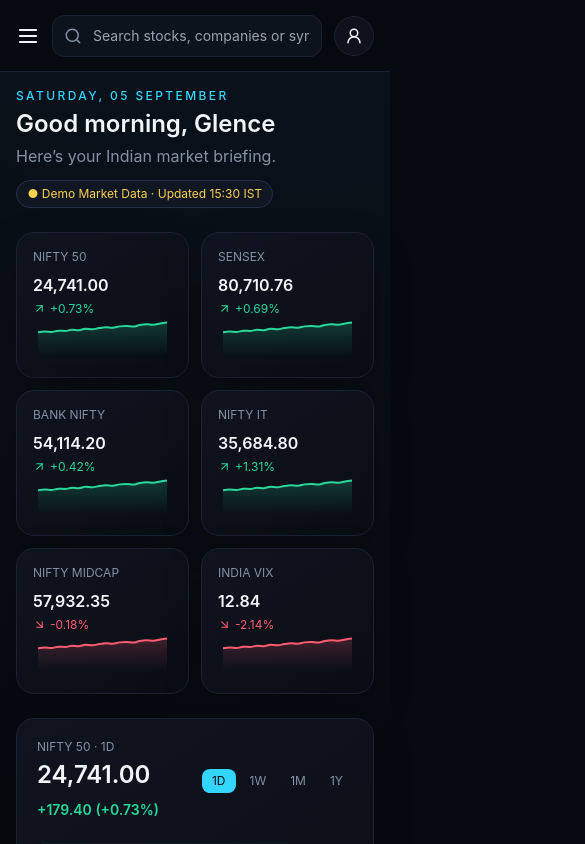
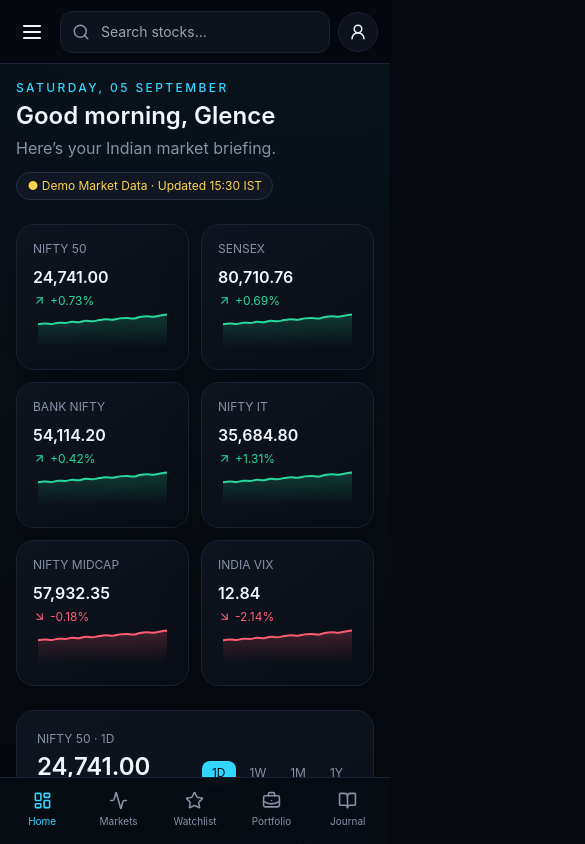
Before and after one commit to danielglence/algotradingbot, a Next.js app: page / in a window 390 px wide. Shown: the top 844 px of the page, 585 px wide, since content can reach past the window. Built offline with nearby package versions, Linux system fonts and the light colour scheme.

Commit message:
Optimize dashboard for mobile devices

```diff
--- a/app/globals.css
+++ b/app/globals.css
@@ -1,2 +1,3 @@
 @tailwind base;@tailwind components;@tailwind utilities;
+html,body{max-width:100%;overflow-x:hidden}.card{min-width:0;max-width:100%}.recharts-wrapper,.recharts-surface{max-width:100%}select,input,textarea{max-width:100%}@media(max-width:640px){.card{border-radius:14px}.recharts-wrapper{min-width:0!important}table{font-size:12px}}
 *{box-sizing:border-box}html{background:#06090f;color-scheme:dark}body{margin:0;background:radial-gradient(circle at 78% -10%,rgba(35,97,124,.16),transparent 30%),#06090f;color:#f2f6fb;font-family:Inter,ui-sans-serif,system-ui;min-height:100vh}.card{background:linear-gradient(145deg,rgba(15,21,32,.96),rgba(9,14,22,.96));border:1px solid #1a2333;border-radius:18px;box-shadow:0 16px 42px rgba(0,0,0,.2)}.subtle{color:#8691a5}.up{color:#27d89b}.down{color:#ff5c72}.chip{border:1px solid #253044;background:#101722;border-radius:999px;padding:.3rem .65rem}.scrollbar-none::-webkit-scrollbar{display:none}button,input,select{font:inherit}.grid-bg{background-image:linear-gradient(rgba(255,255,255,.025) 1px,transparent 1px),linear-gradient(90deg,rgba(255,255,255,.025) 1px,transparent 1px);background-size:28px 28px}@keyframes rise{from{opacity:0;transform:translateY(8px)}to{opacity:1;transform:none}}.appear{animation:rise .45s ease both}
--- a/components/shell.tsx
+++ b/components/shell.tsx
@@ -1,6 +1,8 @@
 'use client';
 import Link from 'next/link';import {usePathname,useRouter} from 'next/navigation';import {useMemo,useState} from 'react';import {Activity,AlarmClock,BarChart3,BookOpen,BriefcaseBusiness,ChevronDown,LayoutDashboard,Menu,Newspaper,Search,Settings,SlidersHorizontal,Star,UserRound,X} from 'lucide-react';import {stocks} from '@/lib/data';import {MarketStatus} from './market-status';
 const nav=[['Dashboard','/',LayoutDashboard],['Markets','/markets',Activity],['Stocks','/stocks/RELIANCE',BarChart3],['Screener','/screener',SlidersHorizontal],['Watchlist','/watchlist',Star],['Portfolio','/portfolio',BriefcaseBusiness],['Trading Journal','/journal',BookOpen],['News','/news',Newspaper],['Alerts','/alerts',AlarmClock],['Analytics','/analytics',BarChart3],['Settings','/settings',Settings]] as const;
-export function Shell({children}:{children:React.ReactNode}){const path=usePathname(),router=useRouter();const [open,setOpen]=useState(false),[q,setQ]=useState('');const results=useMemo(()=>q?stocks.filter(s=>(s.symbol+s.name).toLowerCase().includes(q.toLowerCase())).slice(0,5):[],[q]);return <div className="min-h-screen lg:grid lg:grid-cols-[245px_1fr]">
+export function Shell({children}:{children:React.ReactNode}){const path=usePathname(),router=useRouter();const [open,setOpen]=useState(false),[q,setQ]=useState('');const results=useMemo(()=>q?stocks.filter(s=>(s.symbol+s.name).toLowerCase().includes(q.toLowerCase())).slice(0,5):[],[q]);return <div className="min-h-screen lg:grid lg:grid-cols-[245px_1fr]">{open&&<button aria-label="Close navigation" onClick={()=>setOpen(false)} className="fixed inset-0 z-40 bg-black/60 lg:hidden"/>}
 <aside className={`${open?'translate-x-0':'-translate-x-full'} fixed inset-y-0 left-0 z-50 w-[245px] border-r border-line bg-[#080c13]/95 p-5 backdrop-blur-xl transition lg:sticky lg:top-0 lg:translate-x-0 lg:h-screen`}><div className="mb-8 flex items-center justify-between"><Link href="/" className="flex items-center gap-3"><span className="grid h-10 w-10 place-items-center rounded-xl bg-gradient-to-br from-cyan to-[#776dff] text-ink"><Activity size={21}/></span><span><b>MarketLens</b><small className="block text-[10px] tracking-[.18em] text-cyan">INDIA</small></span></Link><button onClick={()=>setOpen(false)} className="lg:hidden"><X/></button></div><nav className="space-y-1">{nav.map(([name,href,I])=><Link key={name} href={href} onClick={()=>setOpen(false)} className={`flex items-center gap-3 rounded-xl px-3 py-2.5 text-sm transition ${path===href?'border border-cyan/20 bg-cyan/10 text-cyan':'text-[#9aa5b8] hover:bg-white/5 hover:text-white'}`}><I size={17}/>{name}</Link>)}</nav><div className="absolute bottom-5 left-5 right-5 rounded-xl border border-line bg-panel p-3 text-xs"><div className="mb-1 flex items-center gap-2 text-good"><span className="h-2 w-2 rounded-full bg-good"/> Demo provider active</div><p className="subtle">Connect an authorised data API in settings.</p></div></aside>
-<main className="min-w-0"><header className="sticky top-0 z-30 flex h-[72px] items-center gap-3 border-b border-line bg-ink/85 px-4 backdrop-blur-xl md:px-7"><button onClick={()=>setOpen(true)} className="lg:hidden"><Menu/></button><div className="relative max-w-xl flex-1"><Search className="absolute left-3 top-3 text-muted" size={18}/><input value={q} onChange={e=>setQ(e.target.value)} placeholder="Search stocks, companies or symbols…" className="w-full rounded-xl border border-line bg-[#0d131d] py-2.5 pl-10 pr-3 text-sm outline-none focus:border-cyan/50"/>{results.length>0&&<div className="absolute top-12 w-full overflow-hidden rounded-xl border border-line bg-panel shadow-2xl">{results.map(s=><button key={s.symbol} onClick={()=>{router.push('/stocks/'+s.symbol);setQ('')}} className="flex w-full items-center justify-between px-4 py-3 text-left hover:bg-white/5"><span><b>{s.symbol}</b><small className="ml-2 subtle">{s.name}</small></span><span className={s.change>0?'up':'down'}>{s.change>0?'+':''}{s.change}%</span></button>)}</div>}</div><MarketStatus/><button className="grid h-10 w-10 place-items-center rounded-full border border-line bg-panel"><UserRound size={18}/></button></header>{children}</main></div>}
+<main className="min-w-0 pb-20 lg:pb-0"><header className="sticky top-0 z-30 flex h-16 items-center gap-2 border-b border-line bg-ink/90 px-3 backdrop-blur-xl md:h-[72px] md:gap-3 md:px-7"><button aria-label="Open navigation" onClick={()=>setOpen(true)} className="grid h-10 w-10 shrink-0 place-items-center lg:hidden"><Menu/></button><div className="relative max-w-xl flex-1"><Search className="absolute left-3 top-3 text-muted" size={18}/><input value={q} onChange={e=>setQ(e.target.value)} placeholder="Search stocks…" className="w-full rounded-xl border border-line bg-[#0d131d] py-2.5 pl-10 pr-3 text-sm outline-none focus:border-cyan/50"/>{results.length>0&&<div className="absolute top-12 z-50 w-full overflow-hidden rounded-xl border border-line bg-panel shadow-2xl">{results.map(s=><button key={s.symbol} onClick={()=>{router.push('/stocks/'+s.symbol);setQ('')}} className="flex w-full items-center justify-between px-4 py-3 text-left hover:bg-white/5"><span><b>{s.symbol}</b><small className="ml-2 hidden subtle sm:inline">{s.name}</small></span><span className={s.change>0?'up':'down'}>{s.change>0?'+':''}{s.change}%</span></button>)}</div>}</div><MarketStatus/><button aria-label="Profile" className="grid h-10 w-10 shrink-0 place-items-center rounded-full border border-line bg-panel"><UserRound size={18}/></button></header>{children}</main><MobileNav path={path}/></div>}
+
+function MobileNav({path}:{path:string}){const items=[['Home','/',LayoutDashboard],['Markets','/markets',Activity],['Watchlist','/watchlist',Star],['Portfolio','/portfolio',BriefcaseBusiness],['Journal','/journal',BookOpen]] as const;return <nav aria-label="Mobile navigation" className="fixed inset-x-0 bottom-0 z-40 grid grid-cols-5 border-t border-line bg-[#080c13]/95 px-1 pb-[max(.35rem,env(safe-area-inset-bottom))] pt-1 backdrop-blur-xl lg:hidden">{items.map(([name,href,I])=><Link key={name} href={href} className={`flex min-h-14 flex-col items-center justify-center gap-1 rounded-lg text-[10px] ${path===href?'text-cyan':'text-muted'}`}><I size={19}/><span>{name}</span></Link>)}</nav>}
```
